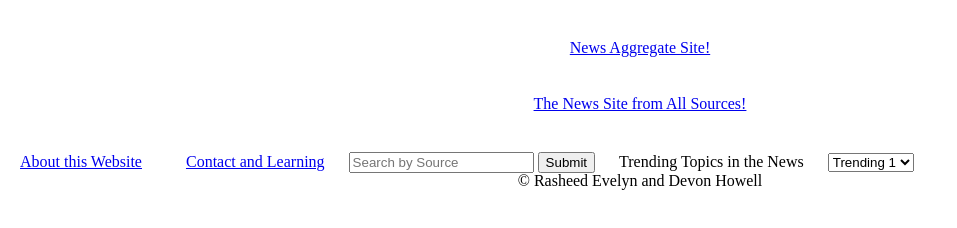
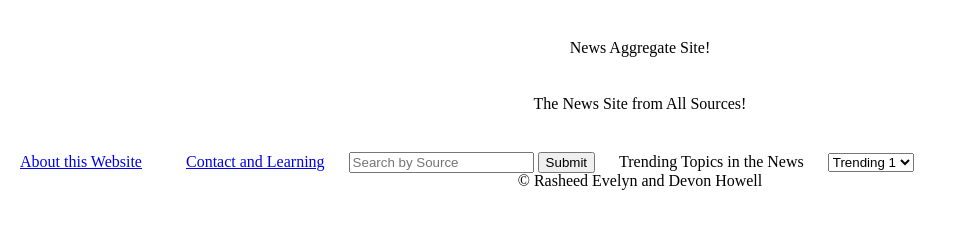
Before and after one commit to 2dev9/On-Github, a plain HTML site: page index.html in a window 1280 px wide. Shown: the whole page, without its empty margins (0-957 px from the left). Drawn offline with nearby package versions, Linux system fonts and the light colour scheme.

Commit message:
Update index.html

```diff
--- a/index.html
+++ b/index.html
@@ -9,16 +9,8 @@
 </head>
 <body>
 	<header>
-
-<a href="newswebsite.html">
-<h1>
-News Aggregate Site!
-</h1>
-<h2>
-The News Site from All Sources!
-</h2>
-</a>
-
+		<h1>News Aggregate Site!</h1>
+		<h2>The News Site from All Sources!</h2>
 	</header>
 
 	<nav>
@@ -34,25 +26,14 @@ The News Site from All Sources!
 				<option value="2">Trending 3</option>
 			</select>
 		</ul>
-	<ul id="headlines">
-	</ul>
 
-
-
-
-
-	<div id="articles">
-
-
-
-
-
-	</div>
 	</nav>
 
 
 
+	<ul id="headlines">
 
+	</ul>
 
 
 
```
Lines whose indentation alone changed are shown as unchanged.
